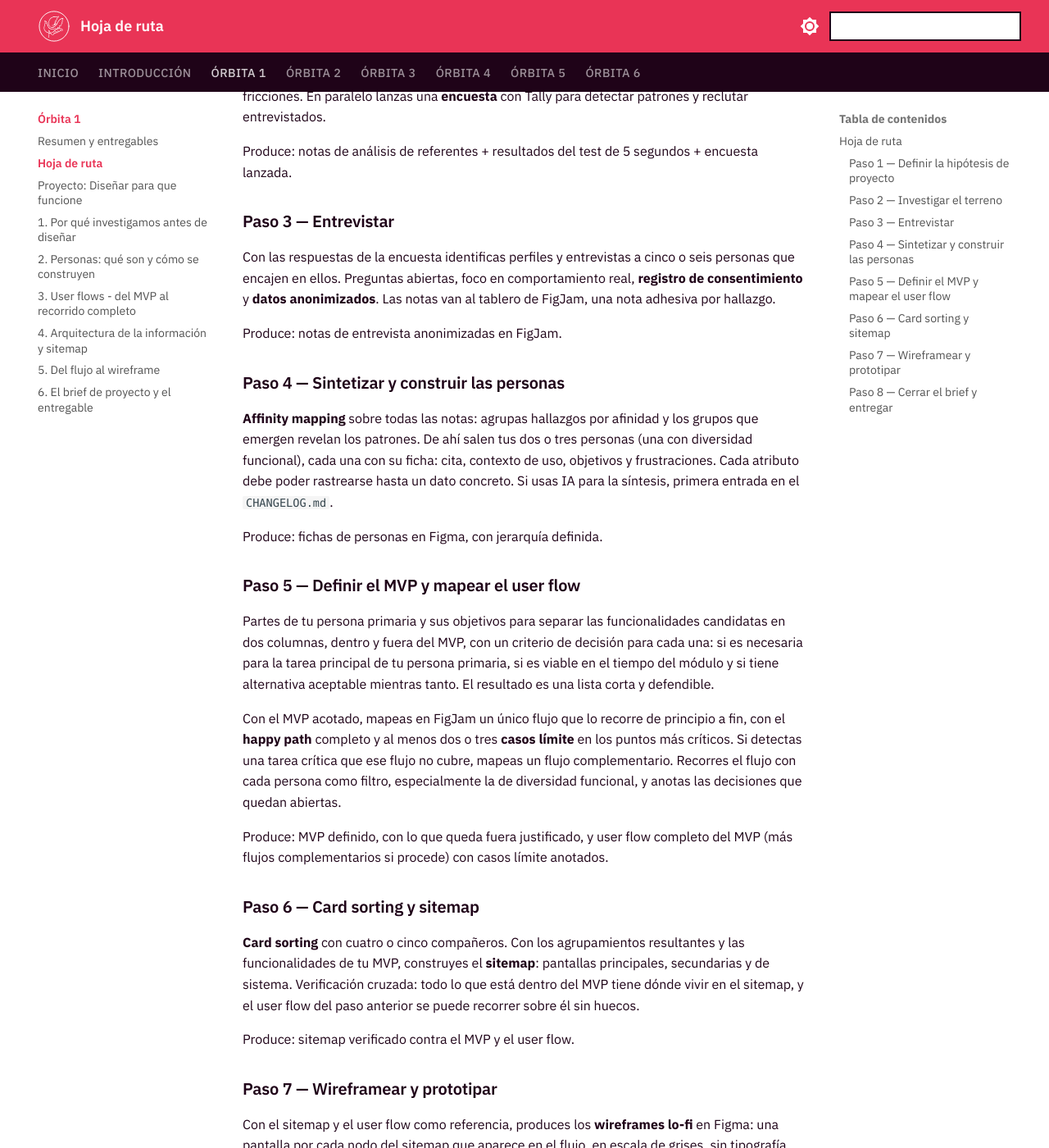
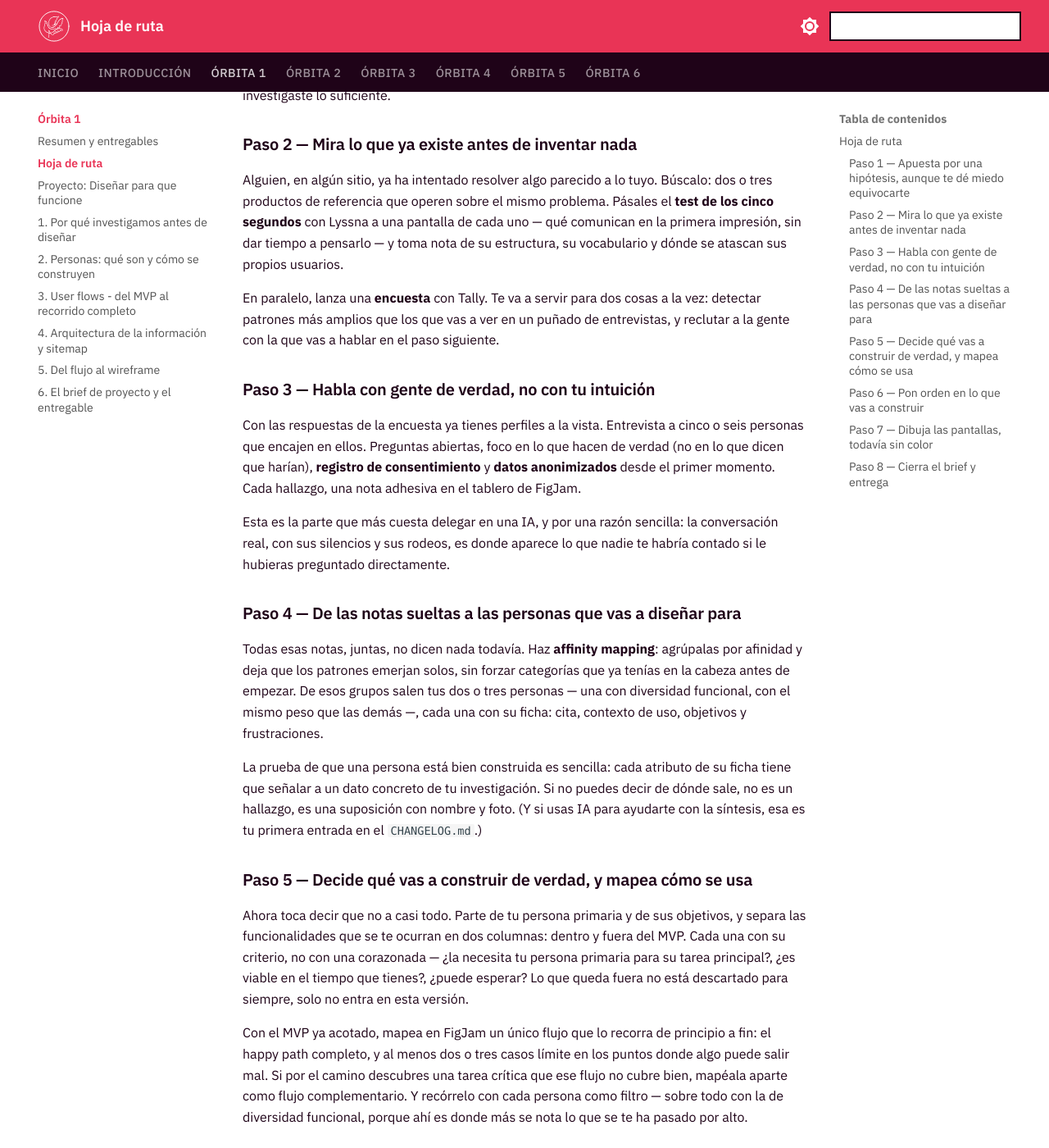
Before and after one commit to envasador/diseno-interfaces-web, an MkDocs documentation site: the page built from docs/orbitas/orbita1/00_hoja_de_ruta.md, in a window 1280 px wide and 1400 px high, scrolled down 1328 px. Shown: the whole window at 82% size. Built offline with MkDocs 1.6.1 and Material for MkDocs 9.7.7, drawn with Linux system fonts in a browser that asks for light colours; some of the changed text lies outside the part shown.

Commit message:
Reescribir la hoja de ruta con un tono más cercano y directo

```diff
--- a/docs/orbitas/orbita1/00_hoja_de_ruta.md
+++ b/docs/orbitas/orbita1/00_hoja_de_ruta.md
@@ -4,66 +4,64 @@
 <div style="background:#1F0318; border:3px solid #1F0318; box-shadow:6px 6px 0 #E93456; padding:28px 36px; display:flex; flex-wrap:wrap; align-items:center; justify-content:space-between; gap:24px; margin:32px 0;">
   <div>
     <p style="margin:0 0 8px 0; color:#FFB8DE; font-weight:700; text-transform:uppercase; letter-spacing:1px; font-size:0.85rem;">Diapositivas del apartado</p>
-    <p style="margin:0; color:#ffffff; font-size:1.1rem; font-weight:600;">Los ocho pasos de la Órbita 1: qué se hace, con qué herramienta y qué produce cada uno.</p>
+    <p style="margin:0; color:#ffffff; font-size:1.1rem; font-weight:600;">Los ocho pasos de la Órbita 1, en el orden en que de verdad los vas a necesitar.</p>
   </div>
   <a href="../slides/orbita1_00_hoja_de_ruta.pdf" target="_blank" rel="noopener" style="background:#E93456 !important; color:#ffffff !important; border:3px solid #1F0318 !important; box-shadow:4px 4px 0 #1F0318 !important; padding:14px 28px; font-weight:700; text-transform:uppercase; letter-spacing:1px; text-decoration:none !important; white-space:nowrap; border-bottom:none !important;">Descargar presentación →</a>
 </div>
 
 
-Esta guía secuencia el trabajo de la órbita. Cada paso indica qué se hace, con qué herramienta y qué produce. Los apartados de los apuntes desarrollan el cómo de cada paso. El reparto de horas por sesión está en la programación de aula; aquí solo importa el orden.
+¿Por dónde se empieza a diseñar algo que va a usar gente de verdad? No por Figma, desde luego. Se empieza por entender a quién le vas a resolver el problema, y eso te va a llevar ocho pasos a lo largo de las próximas cuatro semanas. No hace falta que te los aprendas de memoria: para eso está esta página. Lo que sí importa es el orden — cada paso existe porque el anterior le deja el terreno preparado, y saltarte uno se nota siempre, tarde o temprano, en el paso que viene después.
 
 ![Hoja de ruta de la Órbita 1 en ocho pasos](img/orbita1_00_esquema_hoja_de_ruta.svg)
 
-### Paso 1 — Definir la hipótesis de proyecto
+### Paso 1 — Apuesta por una hipótesis, aunque te dé miedo equivocarte
 
-Eliges el problema que tu producto va a resolver y lo formulas como **hipótesis**: "creo que las personas que [contexto] necesitan [objetivo] pero [fricción]". Abres el tablero de FigJam y el repositorio de GitHub con el `CHANGELOG.md` vacío. La hipótesis es provisional: los pasos siguientes la confirmarán, la matizarán o la desmontarán.
+Todo empieza con una apuesta, no con una certeza: crees que ciertas personas, en cierto contexto, necesitan algo que ahora mismo no tienen bien resuelto. Eso es tu **hipótesis**, y se escribe así de claro: "creo que las personas que [contexto] necesitan [objetivo] pero [fricción]". Ábrete el tablero de FigJam con el que vas a trabajar todo el curso e inicializa el repositorio de GitHub con el `CHANGELOG.md` vacío.
 
-Produce: **hipótesis escrita en el tablero** + repositorio inicializado.
+No te obsesiones con acertar a la primera. La hipótesis es de usar y tirar: los pasos que vienen están precisamente para confirmarla, matizarla o mandarla a la basura si hace falta. Si llega intacta hasta el final sin que nada la haya puesto en duda, sospecha — probablemente no investigaste lo suficiente.
 
-### Paso 2 — Investigar el terreno
+### Paso 2 — Mira lo que ya existe antes de inventar nada
 
-Analizas dos o tres productos de referencia que ya operan sobre el mismo problema. Aplicas el **test de los cinco segundos** con Lyssna sobre una pantalla de cada uno para saber qué comunican en una primera impresión, y tomas nota de su estructura, su vocabulario y sus fricciones. En paralelo lanzas una **encuesta** con Tally para detectar patrones y reclutar entrevistados.
+Alguien, en algún sitio, ya ha intentado resolver algo parecido a lo tuyo. Búscalo: dos o tres productos de referencia que operen sobre el mismo problema. Pásales el **test de los cinco segundos** con Lyssna a una pantalla de cada uno — qué comunican en la primera impresión, sin dar tiempo a pensarlo — y toma nota de su estructura, su vocabulario y dónde se atascan sus propios usuarios.
 
-Produce: notas de análisis de referentes + resultados del test de 5 segundos + encuesta lanzada.
+En paralelo, lanza una **encuesta** con Tally. Te va a servir para dos cosas a la vez: detectar patrones más amplios que los que vas a ver en un puñado de entrevistas, y reclutar a la gente con la que vas a hablar en el paso siguiente.
 
-### Paso 3 — Entrevistar
+### Paso 3 — Habla con gente de verdad, no con tu intuición
 
-Con las respuestas de la encuesta identificas perfiles y entrevistas a cinco o seis personas que encajen en ellos. Preguntas abiertas, foco en comportamiento real, **registro de consentimiento** y **datos anonimizados**. Las notas van al tablero de FigJam, una nota adhesiva por hallazgo.
+Con las respuestas de la encuesta ya tienes perfiles a la vista. Entrevista a cinco o seis personas que encajen en ellos. Preguntas abiertas, foco en lo que hacen de verdad (no en lo que dicen que harían), **registro de consentimiento** y **datos anonimizados** desde el primer momento. Cada hallazgo, una nota adhesiva en el tablero de FigJam.
 
-Produce: notas de entrevista anonimizadas en FigJam.
+Esta es la parte que más cuesta delegar en una IA, y por una razón sencilla: la conversación real, con sus silencios y sus rodeos, es donde aparece lo que nadie te habría contado si le hubieras preguntado directamente.
 
-### Paso 4 — Sintetizar y construir las personas
+### Paso 4 — De las notas sueltas a las personas que vas a diseñar para
 
-**Affinity mapping** sobre todas las notas: agrupas hallazgos por afinidad y los grupos que emergen revelan los patrones. De ahí salen tus dos o tres personas (una con diversidad funcional), cada una con su ficha: cita, contexto de uso, objetivos y frustraciones. Cada atributo debe poder rastrearse hasta un dato concreto. Si usas IA para la síntesis, primera entrada en el `CHANGELOG.md`.
+Todas esas notas, juntas, no dicen nada todavía. Haz **affinity mapping**: agrúpalas por afinidad y deja que los patrones emerjan solos, sin forzar categorías que ya tenías en la cabeza antes de empezar. De esos grupos salen tus dos o tres personas — una con diversidad funcional, con el mismo peso que las demás —, cada una con su ficha: cita, contexto de uso, objetivos y frustraciones.
 
-Produce: fichas de personas en Figma, con jerarquía definida.
+La prueba de que una persona está bien construida es sencilla: cada atributo de su ficha tiene que señalar a un dato concreto de tu investigación. Si no puedes decir de dónde sale, no es un hallazgo, es una suposición con nombre y foto. (Y si usas IA para ayudarte con la síntesis, esa es tu primera entrada en el `CHANGELOG.md`.)
 
-### Paso 5 — Definir el MVP y mapear el user flow
+### Paso 5 — Decide qué vas a construir de verdad, y mapea cómo se usa
 
-Partes de tu persona primaria y sus objetivos para separar las funcionalidades candidatas en dos columnas, dentro y fuera del MVP, con un criterio de decisión para cada una: si es necesaria para la tarea principal de tu persona primaria, si es viable en el tiempo del módulo y si tiene alternativa aceptable mientras tanto. El resultado es una lista corta y defendible.
+Ahora toca decir que no a casi todo. Parte de tu persona primaria y de sus objetivos, y separa las funcionalidades que se te ocurran en dos columnas: dentro y fuera del MVP. Cada una con su criterio, no con una corazonada — ¿la necesita tu persona primaria para su tarea principal?, ¿es viable en el tiempo que tienes?, ¿puede esperar? Lo que queda fuera no está descartado para siempre, solo no entra en esta versión.
 
-Con el MVP acotado, mapeas en FigJam un único flujo que lo recorre de principio a fin, con el **happy path** completo y al menos dos o tres **casos límite** en los puntos más críticos. Si detectas una tarea crítica que ese flujo no cubre, mapeas un flujo complementario. Recorres el flujo con cada persona como filtro, especialmente la de diversidad funcional, y anotas las decisiones que quedan abiertas.
+Con el MVP ya acotado, mapea en FigJam un único flujo que lo recorra de principio a fin: el happy path completo, y al menos dos o tres casos límite en los puntos donde algo puede salir mal. Si por el camino descubres una tarea crítica que ese flujo no cubre bien, mapéala aparte como flujo complementario. Y recórrelo con cada persona como filtro — sobre todo con la de diversidad funcional, porque ahí es donde más se nota lo que se te ha pasado por alto.
 
-Produce: MVP definido, con lo que queda fuera justificado, y user flow completo del MVP (más flujos complementarios si procede) con casos límite anotados.
+### Paso 6 — Pon orden en lo que vas a construir
 
-### Paso 6 — Card sorting y sitemap
+Reúne a cuatro o cinco compañeros y hazles un **card sorting**: una tarjeta por cada pieza de tu MVP, y que las agrupen como les parezca natural, sin que tú intervengas. Con lo que salga de ahí construyes el **sitemap** — pantallas principales, secundarias y de sistema, con la home como raíz.
 
-**Card sorting** con cuatro o cinco compañeros. Con los agrupamientos resultantes y las funcionalidades de tu MVP, construyes el **sitemap**: pantallas principales, secundarias y de sistema. Verificación cruzada: todo lo que está dentro del MVP tiene dónde vivir en el sitemap, y el user flow del paso anterior se puede recorrer sobre él sin huecos.
+Antes de darlo por bueno, compruébalo dos veces: que todo lo que está dentro de tu MVP tiene dónde vivir en el sitemap, y que el flujo que mapeaste en el paso anterior se puede recorrer sobre esta estructura sin encontrarse un hueco.
 
-Produce: sitemap verificado contra el MVP y el user flow.
+### Paso 7 — Dibuja las pantallas, todavía sin color
 
-### Paso 7 — Wireframear y prototipar
+Con el sitemap y el flujo delante, produce los **wireframes lo-fi** en Figma: una pantalla por cada nodo del sitemap que aparece en el flujo, en escala de grises, sin tipografía real ni ningún color que no sea gris. Nombra cada frame igual que su pantalla en el sitemap — te va a ahorrar confusiones más adelante, te lo prometo.
 
-Con el sitemap y el user flow como referencia, produces los **wireframes lo-fi** en Figma: una pantalla por cada nodo del sitemap que aparece en el flujo, en escala de grises, sin tipografía real ni color. Nombras cada frame con el nombre que tiene esa pantalla en el sitemap. Una vez tienes todas las pantallas, las conectas con interacciones básicas para formar el **prototipo navegable**. Lo testeas con cuatro o cinco personas del perfil de tu persona principal usando Lyssna.
+Conecta todas las pantallas con interacciones básicas y ya tienes tu **prototipo navegable**. Pásaselo a cuatro o cinco personas del perfil de tu persona principal en Lyssna, dales una tarea y no les expliques nada. Si tienes que intervenir para que lo entiendan, ya sabes dónde está el problema.
 
-Produce: wireframes lo-fi + prototipo navegable en Figma, con resultados del test anotados.
+### Paso 8 — Cierra el brief y entrega
 
-### Paso 8 — Cerrar el brief y entregar
+La hipótesis del paso 1 se convierte ahora en tu **brief definitivo**: el problema respaldado por datos, el alcance que marca tu MVP, las personas referenciadas, unos criterios de éxito que se puedan comprobar y las restricciones que tengas. Repasa que los seis artefactos de la órbita estén enlazados entre sí y que el `CHANGELOG.md` recoja cada uso de IA que hayas hecho.
 
-Conviertes la hipótesis del paso 1 en **brief definitivo**: problema respaldado por datos, alcance acotado por el MVP, personas referenciadas, criterios de éxito verificables y restricciones. Revisas que los seis artefactos estén vinculados entre sí y que el `CHANGELOG.md` recoja todos los usos de IA de la órbita.
-
-Produce: entregable completo de la Órbita 1 — brief, personas, MVP con user flow, sitemap, wireframes y prototipo navegable.
+Cuando termines, tienes que poder soltar el tablero delante de alguien que no sabe nada del proyecto y que lo entienda sin que tú digas una palabra. Si necesitas explicarlo, todavía no está terminado.
 
 ---
 
-Los pasos no llevan asignada una franja de horas fija: repártelos según el ritmo real del grupo. La Órbita 1 completa ocupa unas 20 horas de clase, repartidas a lo largo de las primeras cuatro semanas del curso.
+Estos ocho pasos no llevan una franja de horas fija asignada: repártelos según el ritmo real de tu grupo. Entre todos ocupan unas 20 horas de clase, a lo largo de las primeras cuatro semanas del curso.
```
